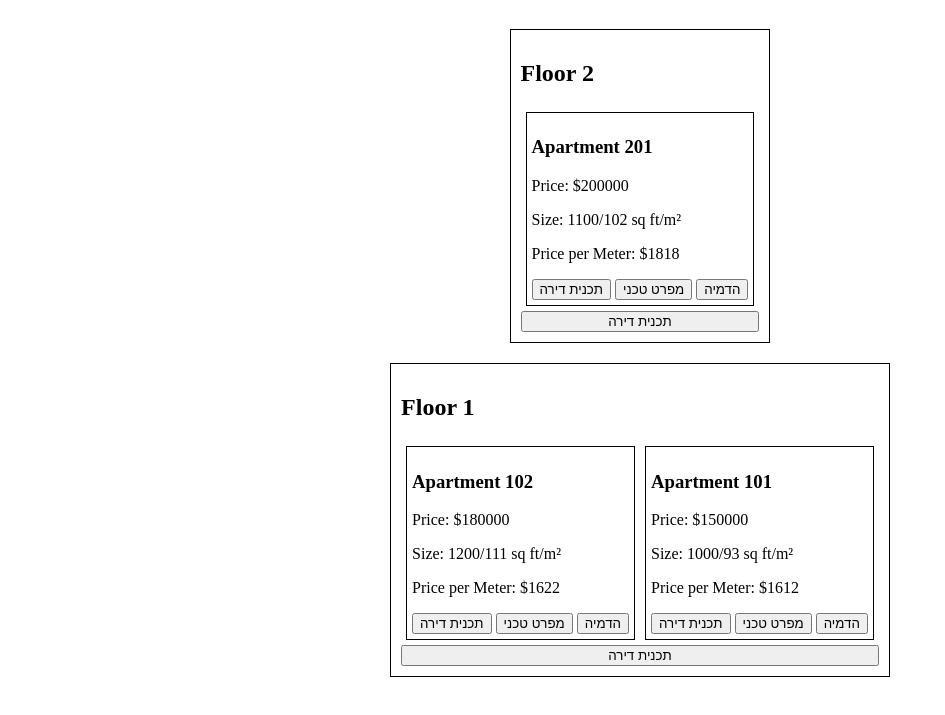
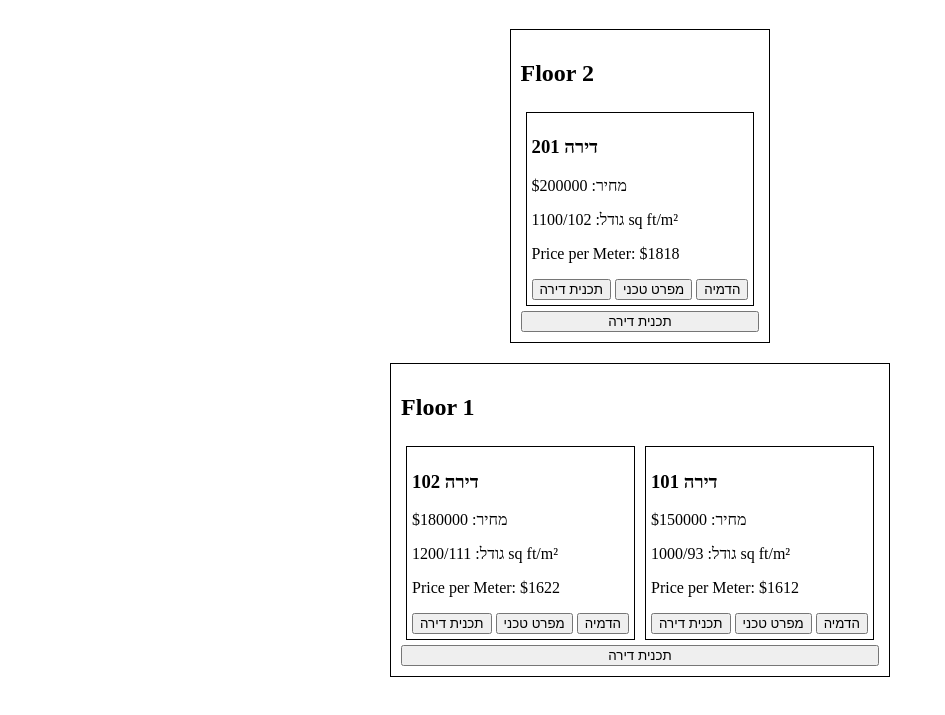
Before and after one commit to originalremax/jabutinsky, a plain HTML site: page index.html in a window 1280 px wide. Shown: the part 61-776 px from the top of the page, without its empty margins (0-945 px from the left). Drawn offline with Linux system fonts and the light colour scheme.

Commit message:
Update index.html

```diff
--- a/index.html
+++ b/index.html
@@ -97,9 +97,9 @@ floorDiv = document.querySelector(`#floor-${apartment.floor} .apartments`);
       apartmentDiv.classList.add('apartment');
 
       const apartmentInfo = `
-        <h3>Apartment ${apartment.number}</h3>
-        <p>Price: $${apartment.price}</p>
-        <p>Size: ${apartment.size} sq ft/m²</p>
+        <h3>דירה ${apartment.number}</h3>
+        <p>מחיר: $${apartment.price}</p>
+        <p>גודל: ${apartment.size} sq ft/m²</p>
         <p>Price per Meter: $${apartment.pricePerMeter}</p>
 	<div>
 		<button onclick="window.location.href='${apartment.appartmentPlanURL}';">תכנית דירה</button>
```
